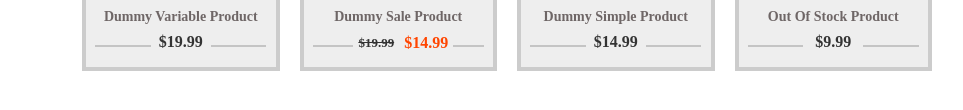
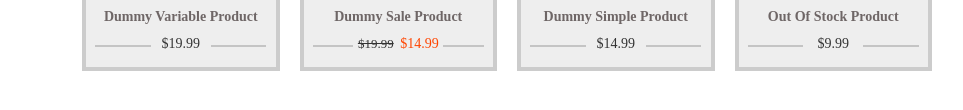
Before and after one commit to Hazem-Alrfati/Challenge_3, a plain HTML site: page index.html in a window 1280 px wide. Shown: the part 342-452 px from the top of the page, without its empty margins (158-1121 px from the left). Drawn offline with Linux system fonts and the light colour scheme.

Commit message:
Update html and css files

```diff
--- a/css/master.css
+++ b/css/master.css
@@ -10,7 +10,6 @@
 .container .logo {
   width: 150px;
   height: 40px;
-
   color: white;
   background-color: #463cf7;
   margin-bottom: 15px;
@@ -22,7 +21,7 @@
 }
 
 .container .box .col {
-  width: calc((100% - 60px - 50px ) / 4);
+  width: calc((100% - 60px - 50px ) / 4);  /* margin-left:50px , spaces:60px */
   border: 4px solid #CCC;
   background-color: #EEE;
 }
@@ -58,23 +57,33 @@
 
 .container .box .col .text .price {
   background-color: #EEE;
+  font-size: 14px;
   color: #333;
-  font-weight: bold;
   width: 60px;
   height: 20px;
   position: absolute;
   left: 50%;
   bottom: 0;
-  margin-bottom: -6px;
+  margin-bottom: -9px;
   margin-left: -30px;
 }
 
-.container .box .col .text .price.flex{
-  width: 100px;
+.container .box .col .text .price.offer {
+  width: 90px;
   margin-left: -45px;
+  color: orangered;
 }
 
-.container .box .col .text .price.flex span:first-child{
+.container .box .col .text .price.offer span {
+  display: inline-block;
+  margin-right: 3px;
+  color: #333;
+  text-decoration: line-through;
+  font-size: small;
+}
+
+
+/* .container .box .col .text .price.flex span:first-child{
   margin-right: 10px;
   font-size: small;
   text-decoration: line-through;
@@ -82,7 +91,7 @@
 
 .container .box .col .text .price.flex span:last-child{
   color: orangered;
-}
+} */
 
 .flex {
   display: flex;
--- a/index.html
+++ b/index.html
@@ -27,9 +27,8 @@
         <div class="text">
           <div class="product">Dummy Sale Product</div>
           <hr>
-          <div class="price flex">
-            <span>$19.99</span>
-            <span>$14.99</span>
+          <div class="price offer">
+            <span>$19.99</span> $14.99
           </div>
         </div>
       </div>
```
